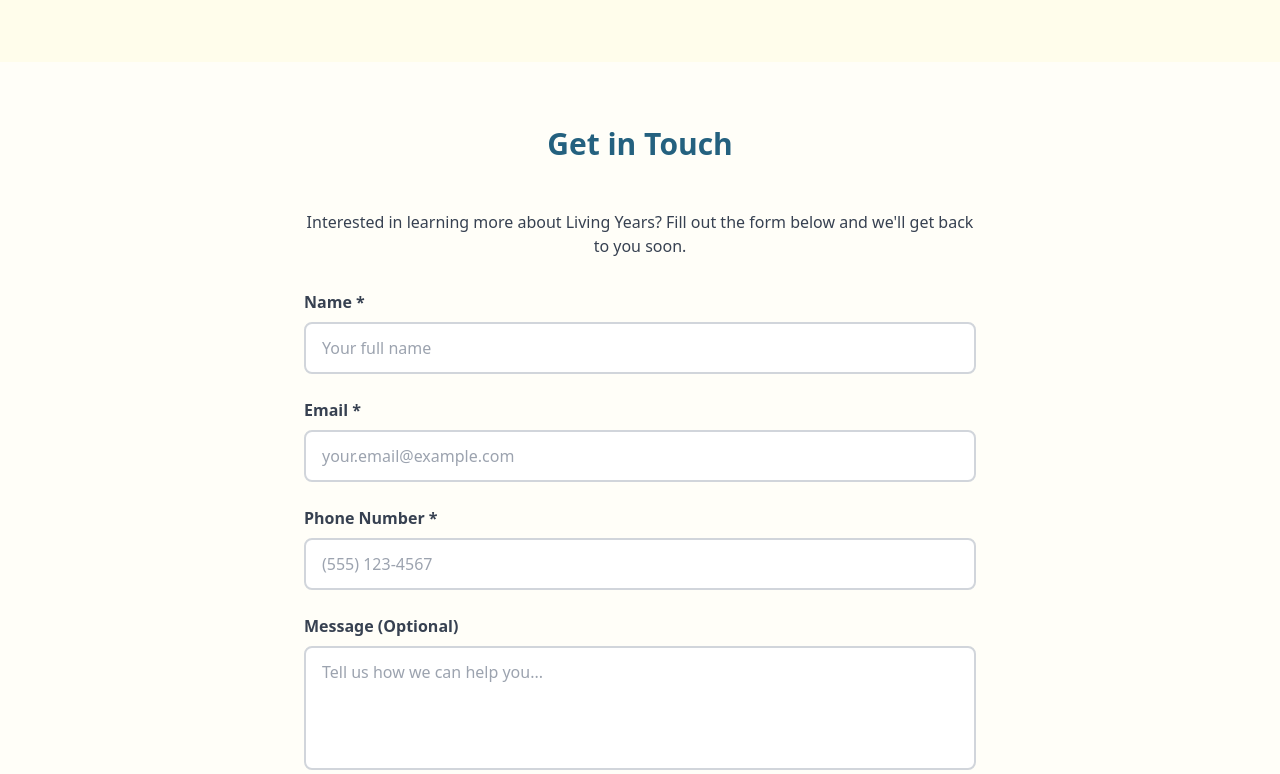
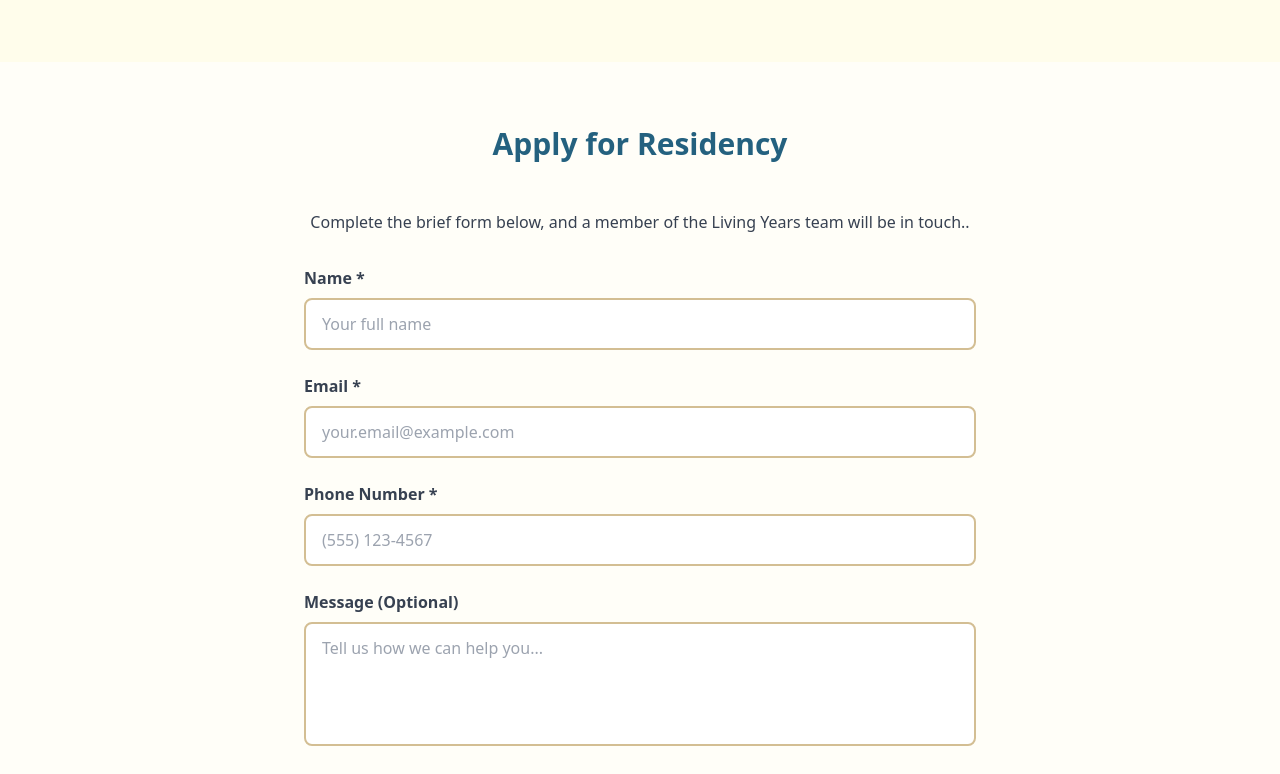
Before and after one commit to auzzie13/living-years-website, a React (Create React App) app: page / in a window 1280 px wide. Shown: the part 3005-3779 px from the top of the page. Built offline with nearby package versions, Linux system fonts and the light colour scheme.

Commit message:
minor edits

```diff
--- a/src/components/sections/ContactFormSection.jsx
+++ b/src/components/sections/ContactFormSection.jsx
@@ -60,9 +60,9 @@
   return (
     <Section id="contact" className="bg-living-white">
       <div className="max-w-2xl mx-auto">
-        <SectionTitle>Get in Touch</SectionTitle>
+        <SectionTitle>Apply for Residency</SectionTitle>
         <p className="text-center text-gray-700 mb-8">
-          Interested in learning more about Living Years? Fill out the form below and we'll get back to you soon.
+           Complete the brief form below, and a member of the Living Years team will be in touch..
         </p>
 
         <form onSubmit={handleSubmit} className="space-y-6">
@@ -78,7 +78,7 @@
               value={formData.name}
               onChange={handleChange}
               required
-              className="w-full px-4 py-3 rounded-lg border-2 border-gray-300 focus:border-living-blue focus:outline-none"
+              className="w-full px-4 py-3 rounded-lg border-2 border-living-gold focus:border-living-blue focus:outline-none"
               placeholder="Your full name"
             />
           </div>
@@ -95,7 +95,7 @@
               value={formData.email}
               onChange={handleChange}
               required
-              className="w-full px-4 py-3 rounded-lg border-2 border-gray-300 focus:border-living-blue focus:outline-none"
+              className="w-full px-4 py-3 rounded-lg border-2 border-living-gold focus:border-living-blue focus:outline-none"
               placeholder="your.email@example.com"
             />
           </div>
@@ -112,7 +112,7 @@
               value={formData.phone}
               onChange={handleChange}
               required
-              className="w-full px-4 py-3 rounded-lg border-2 border-gray-300 focus:border-living-blue focus:outline-none"
+              className="w-full px-4 py-3 rounded-lg border-2 border-living-gold focus:border-living-blue focus:outline-none"
               placeholder="(555) 123-4567"
             />
           </div>
@@ -128,7 +128,7 @@
               value={formData.message}
               onChange={handleChange}
               rows="4"
-              className="w-full px-4 py-3 rounded-lg border-2 border-gray-300 focus:border-living-blue focus:outline-none resize-none"
+              className="w-full px-4 py-3 rounded-lg border-2 border-living-gold focus:border-living-blue focus:outline-none resize-none"
               placeholder="Tell us how we can help you..."
             />
           </div>
--- a/src/pages/DonatePage.jsx
+++ b/src/pages/DonatePage.jsx
@@ -38,7 +38,7 @@
             </div>
 
             <h3 className="text-2xl font-bold text-living-blue text-center mb-4">
-              Donate by Mail
+              Donate with cash or checks by Mail
             </h3>
 
             <p className="text-gray-700 text-center mb-6">
```
